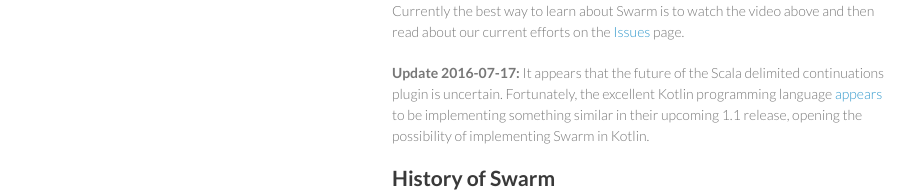
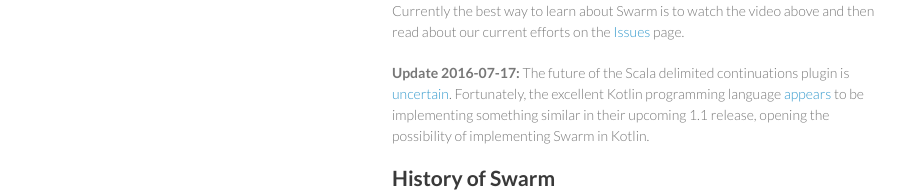
Before and after one commit to sanity/Swarm, a plain HTML site: page index.html in a window 1280 px wide. Shown: the part 812-1008 px from the top of the page, without its empty margins (178-1092 px from the left). Drawn offline with Linux system fonts and the light colour scheme.

Commit message:
Update index.html

```diff
--- a/index.html
+++ b/index.html
@@ -43,7 +43,7 @@
           The proof-of-concept code is able to migrate a thread between servers as needed.  Currently the best way to learn about Swarm is to watch the video above and then read about our current efforts on the <a href="https://github.com/sanity/Swarm/issues">Issues</a> page.
         </p>
         <p>
-          <b>Update 2016-07-17:</b> It appears that the future of the Scala delimited continuations plugin is uncertain.  Fortunately, the excellent Kotlin programming language <a href="https://github.com/Kotlin/kotlin-coroutines">appears</a> to be implementing something similar in their upcoming 1.1 release, opening the possibility of implementing Swarm in Kotlin.
+          <b>Update 2016-07-17:</b> The future of the Scala delimited continuations plugin is <a href="https://app.assembla.com/spaces/scala-ide/tickets/1002012-don--39-t-include-scala-continuations-plugin-with-the-next-4-0-0-release/details">uncertain</a>.  Fortunately, the excellent Kotlin programming language <a href="https://github.com/Kotlin/kotlin-coroutines">appears</a> to be implementing something similar in their upcoming 1.1 release, opening the possibility of implementing Swarm in Kotlin.
         </p>
         <h2>History of Swarm</h2>
         <p>
```
